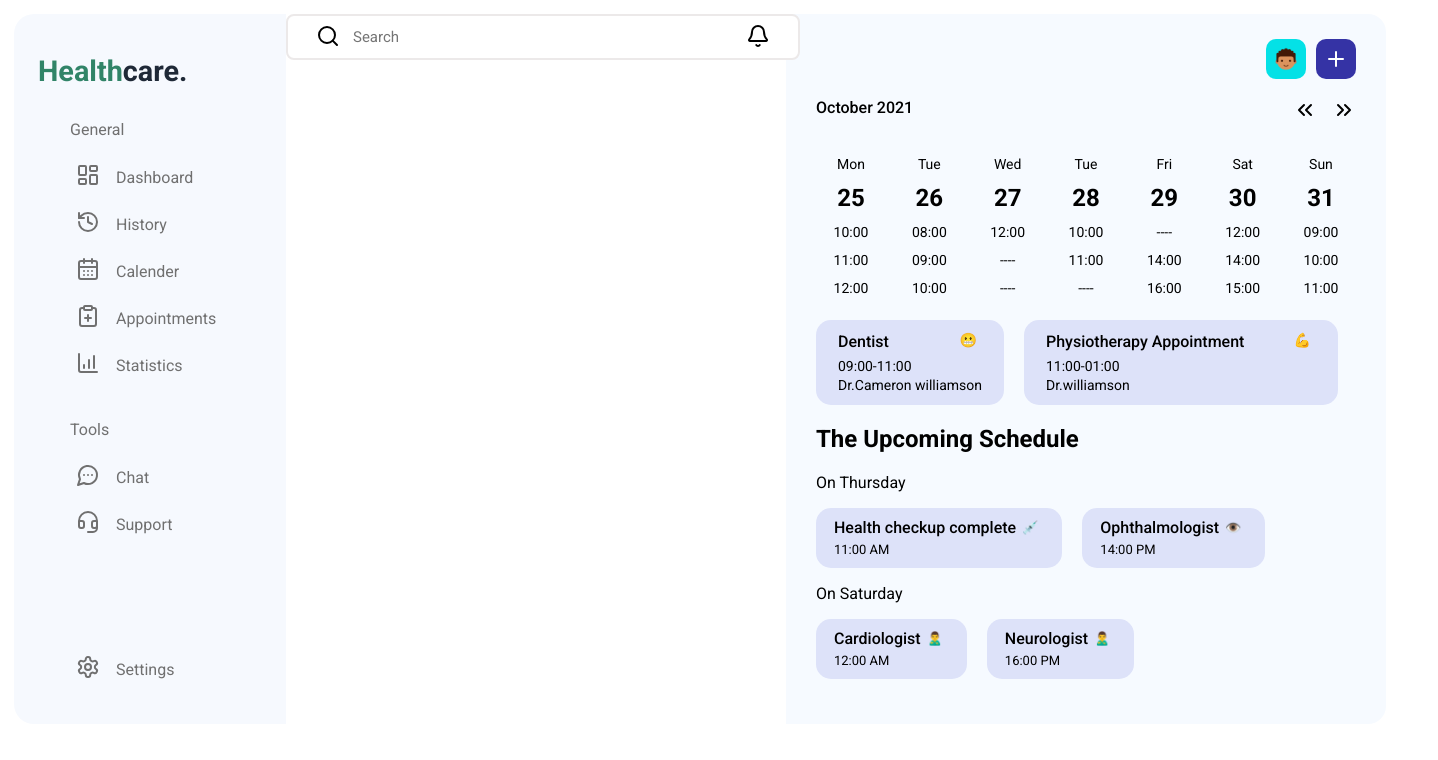
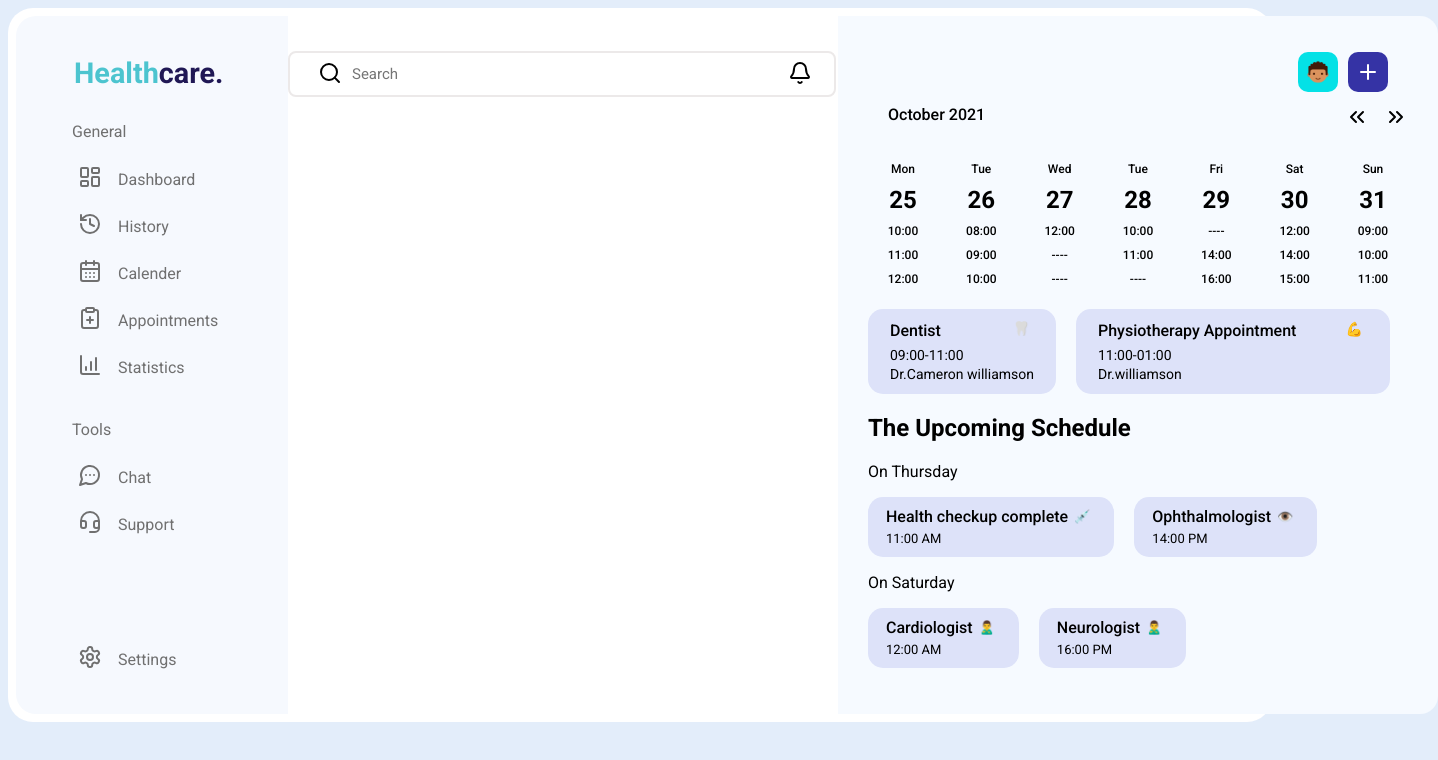
Before and after one commit to harikrishna7730/healthcare, a React (Vite) app: page / in a window 1280 px wide. Shown: the top 760 px of the page, 1438 px wide, since content can reach past the window. Built offline with nearby package versions, Linux system fonts and the light colour scheme.

Commit message:
added few layout colors and for section3 and dashboard

```diff
--- a/index.html
+++ b/index.html
@@ -7,7 +7,7 @@
 <link rel="preconnect" href="https://fonts.gstatic.com" crossorigin>
 <link href="https://fonts.googleapis.com/css2?family=Poppins:ital,wght@0,100;0,200;0,300;0,400;0,500;0,600;0,700;0,800;0,900;1,100;1,200;1,300;1,400;1,500;1,600;1,700;1,800;1,900&family=Roboto+Mono:ital,wght@0,100..700;1,100..700&family=Roboto:ital,wght@0,100..900;1,100..900&display=swap" rel="stylesheet">
     <meta name="viewport" content="width=device-width, initial-scale=1.0" />
-    <title>Vite + React</title>
+    <title>Healthcare.</title>
   </head>
   <body>
     <div id="root"></div>
--- a/src/App.css
+++ b/src/App.css
@@ -2,25 +2,26 @@
     font-family: "Roboto", sans-serif;
 }
 .App{
-  padding: 0;
+  padding: 8px;
   margin: 0;
-  border-top-left-radius: 20px;
- border-bottom-left-radius: 20px;
+  /* border-top-left-radius: 25px;
+  border-bottom-left-radius: 25px; */
+  border-radius: 25px;
+  background-color: white;
 }
-body{
- padding: 6px;
-}
+
+
 .App{
   display: flex;
   flex-direction: row;
   justify-content: space-between;
 }
 .section-1{
-   border-top-left-radius: 20px;
- border-bottom-left-radius: 20px;
+   border-top-left-radius: 25px;
+ border-bottom-left-radius: 25px;
 }
 .section-3{
-  padding: 25px 30px;
+  padding: 16px 30px;
   background: #f6faff;
   border-top-right-radius: 18px;
   border-bottom-right-radius: 18px;
--- a/src/components/Asidebar/AsideBar.css
+++ b/src/components/Asidebar/AsideBar.css
@@ -1,4 +1,4 @@
-/* Container setup */
+
 .side-nav-container {
   display: flex;
   font-family: 'Segoe UI', Tahoma, Geneva, Verdana, sans-serif;
@@ -6,7 +6,7 @@
  border-bottom-left-radius: 20px;
 }
 
-/* Sidebar */
+
 .side-nav {
   background-color: #f6f9fe;
   color: rgb(112, 112, 112);
@@ -39,13 +39,13 @@
   font-size: 1.8rem;
   font-weight: bold;
   margin-bottom: 2rem;
-  padding-left: 0.5rem;
-  color: rgb(49, 132, 104);
+  padding-left: 42px;
+  color: #4cc4cf;
 }
 .care-text{
-    color: #1f2937;
+    color: #201855;
 }
-/* Menu styling */
+
 .general-menu {
   list-style: none;
   padding: 0px;
@@ -73,7 +73,7 @@
 .tools-menu {
   list-style: none;
   padding: 0;
-  margin-top: 32px;
+  margin-top: 30px;
 }
 .tools-menu p{
      padding: 0px 0px 0px 40px;
@@ -103,38 +103,11 @@
   white-space: nowrap;
 }
 .tools-menu-item:last-child {
-  margin-top: 100px;
+  margin-top: 90px;
 }
-/* Hide the toggle icon on larger screens */
+
 .toggle-icon {
   display: none;
   cursor: pointer;
   margin: 1rem;
 }
-
-@media (max-width: 600px) {
-  .toggle-icon {
-    display: block;
-  }
-}
-
-
-
-/* Main content */
-.main-content {
-  flex: 1;
-  background-color:white;
-  padding: 2rem;
-}
-
-.main-title {
-  font-size: 2rem;
-  font-weight: 600;
-  color: #1f2937;
-}
-
-.main-description {
-  margin-top: 1rem;
-  color: #4b5563;
-  font-size: 1rem;
-}
--- a/src/components/Asidebar/AsideBar.jsx
+++ b/src/components/Asidebar/AsideBar.jsx
@@ -44,12 +44,6 @@ const AsideBar = () => {
           ))}
         </ul>
       </div>
-      {/* <div className="main-content">
-        <h2 className="main-title">Dashboard</h2>
-        <p className="main-description">
-          This is your main content area. Resize the window to see the responsive sidebar.
-        </p>
-      </div> */}
     </aside>
   );
 };
--- a/src/components/CalenderView/CalenderView.css
+++ b/src/components/CalenderView/CalenderView.css
@@ -3,6 +3,9 @@
     flex-direction: row;
     justify-content: space-between;
     width: 540px;
+}
+.calender-header div .month{
+    padding-left: 20px;
 }
 .calender-main{
     width: 540px;
@@ -40,7 +43,9 @@
     background: #edf4ff;
 }
 .calender-data-card span{
-    padding: 2px;
+    padding: 1px;
+    font-size: 12px;
+    font-weight: 500;
     border-radius: 6px;
 }
 
@@ -89,7 +94,9 @@
     flex-wrap: wrap;
     justify-content: center;
     gap: 10px;
-    margin-bottom: 15px;
+    padding-top: 20px;
+    padding-bottom: 9px;
+    padding-right: 20px;
 }
 .dentist span{
     font-size: 14px;
--- a/src/components/CalenderView/CalenderView.jsx
+++ b/src/components/CalenderView/CalenderView.jsx
@@ -1,6 +1,7 @@
 import { ChevronsLeft,ChevronsRight ,Plus  } from 'lucide-react'
 import "./CalenderView.css"
 import person_avatar from "../../assets/boy.png"
+import Teeth from "../../assets/molar-.png"
 const CalenderView = () => {
   return (
      <>
@@ -12,7 +13,7 @@ const CalenderView = () => {
             </div>
       </div>
         <div className='calender-header'>
-          <div><span>October 2021</span></div>
+          <div><span className='month'>October 2021</span></div>
           <div><span><ChevronsLeft className='left-arrow' /></span><span><ChevronsRight  className='right-arrow'/></span></div>
         </div>
         <div className='calender-card-main'>
@@ -68,7 +69,7 @@ const CalenderView = () => {
         </div>
         <div className='Appointments'>
              <div className='dentist'>
-                <span id='app-title' >Dentist <span className='app-icon'> 😬 </span></span>
+                <span id='app-title' >Dentist <span className='app-icon'><img src={Teeth} alt="teeth" width={15} /></span></span>
                 <span>09:00-11:00</span>
                 <span>Dr.Cameron williamson</span>
              </div>
--- a/src/components/Navbar/Navbar.css
+++ b/src/components/Navbar/Navbar.css
@@ -1,6 +1,7 @@
 
 .main{
-width: 500px;
+width: 550px;
+padding-top: 35px;
 }
 .search-icon{
     position: absolute;
@@ -11,21 +12,21 @@ width: 500px;
 .bell-icon{
     position: absolute;
      z-index: 2;
-     left: 440px;
+     left: 480px;
     padding-top: 10px;
     padding-left: 20px;
 }
 .search-bar{
-    width: 550px;
+    width: 560px;
     position: absolute;
 }
 .search-bar input{
     position: relative;
-    width: 380px;
+    width: 420px;
     z-index: 0;
     font-size: 15px;
     border: 2px solid rgb(236, 233, 233);
     border-radius: 8px;
-    padding: 12px 65px;
+    padding: 12px 62px;
 
 }
--- a/src/components/Navbar/Navbar.jsx
+++ b/src/components/Navbar/Navbar.jsx
@@ -3,13 +3,13 @@ import { Search ,Bell } from 'lucide-react';
 import"./Navbar.css"
 const Navbar = () => {
   return (
-    <div className='main'>
+    <nav className='main'>
         <div className='search-bar'>
            <Search className='search-icon'/>
            <input type="text" name='search'  placeholder='Search'/>
            <Bell className='bell-icon'/>
         </div>
-    </div>
+    </nav>
   )
 }
 
--- a/src/index.css
+++ b/src/index.css
@@ -0,0 +1,3 @@
+body{
+   background-color: #e3edfa;
+}
```
Also changed, not shown: src/assets/molar-.png (added).
